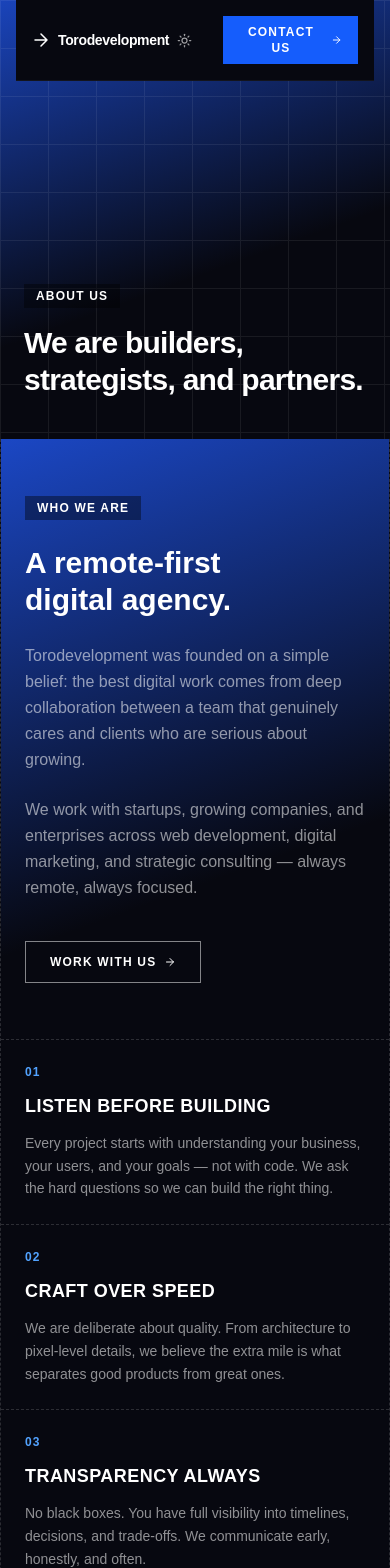
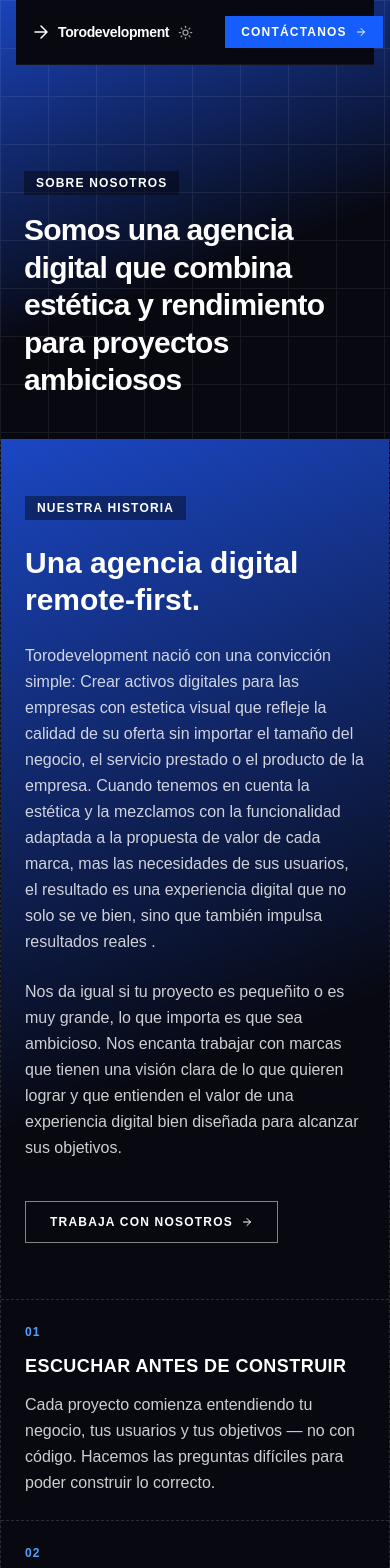
Before and after one commit to Torodevconsulting/torodevelopment-website-react, a React (Vite) app: page /about in a window 390 px wide. Shown: the top 1568 px of the page. Built offline with nearby package versions, Linux system fonts and the light colour scheme; no server answers.

Commit message:
translate website content to Spanish; update titles, descriptions, and navigation links for localization

```diff
--- a/index.html
+++ b/index.html
@@ -1,10 +1,10 @@
 <!doctype html>
-<html lang="en">
+<html lang="es">
   <head>
     <meta charset="UTF-8" />
     <link rel="icon" type="image/svg+xml" href="/favicon.svg" />
     <meta name="viewport" content="width=device-width, initial-scale=1.0" />
-    <title>Torodevelopment — Web &amp; Digital Marketing Agency</title>
+    <title>Toro Development - Agencia Web y Marketing</title>
     <!-- Google Tag Manager -->
     <script>
     (function(w,d,s,l,i){w[l]=w[l]||[];w[l].push({'gtm.start':
--- a/src/components/AboutPreview.tsx
+++ b/src/components/AboutPreview.tsx
@@ -13,10 +13,10 @@ const fadeUp = {
 }
 
 const STATS = [
-  { value: '3+', label: 'Years of experience' },
-  { value: '20+', label: 'Projects delivered' },
+  { value: '3+', label: 'Años de experiencia' },
+  { value: '20+', label: 'Proyectos entregados' },
   { value: '100%', label: 'Remote-first' },
-  { value: '3', label: 'Core services' },
+  { value: '3', label: 'Servicios principales' },
 ]
 
 export default function AboutPreview() {
@@ -66,21 +66,21 @@ export default function AboutPreview() {
             viewport={{ once: true }} custom={0}
             className="mb-6 inline-block bg-black/10 dark:bg-black/40 px-3 py-1 text-xs font-bold uppercase tracking-widest text-[#1d1d1f] dark:text-white w-fit"
           >
-            About Us
+            Nosotros
           </motion.span>
           <motion.h2
             variants={fadeUp} initial="hidden" whileInView="visible"
             viewport={{ once: true }} custom={1}
             className="mb-5 text-2xl sm:text-3xl font-bold leading-tight text-[#1d1d1f] dark:text-white"
           >
-            A team that listens,<br />builds, and delivers.
+            Un equipo que escucha,<br />construye y entrega.
           </motion.h2>
           <motion.p
             variants={fadeUp} initial="hidden" whileInView="visible"
             viewport={{ once: true }} custom={2}
             className="mb-8 text-sm leading-relaxed text-[#6e6e73] dark:text-white/55"
           >
-            We are a remote-first digital agency combining web development, performance marketing, and strategic consulting. Every project is treated as a long-term partnership — not a transaction.
+            Somos una agencia digital remote-first que combina desarrollo web, marketing de rendimiento y consultoría estratégica. Cada proyecto se trata como una alianza a largo plazo — no como una transacción.
           </motion.p>
           <motion.button
             variants={fadeUp} initial="hidden" whileInView="visible"
@@ -88,7 +88,7 @@ export default function AboutPreview() {
             onClick={() => navigate('/about')}
             className="flex items-center gap-2 w-fit border border-[#1d1d1f]/40 dark:border-white/50 px-6 py-3 text-xs font-bold uppercase tracking-widest text-[#1d1d1f] dark:text-white hover:bg-[#1d1d1f] hover:text-white dark:hover:bg-white dark:hover:text-black transition-colors"
           >
-            Learn more <ArrowRight size={12} />
+            Saber más <ArrowRight size={12} />
           </motion.button>
         </div>
 
--- a/src/components/Footer.tsx
+++ b/src/components/Footer.tsx
@@ -2,15 +2,15 @@ import { useNavigate } from 'react-router-dom'
 import { ArrowRight } from 'lucide-react'
 
 const NAV_LINKS = [
-  { label: 'Home', href: '/', internal: true },
-  { label: 'About Us', href: '#about', internal: false },
-  { label: 'Our Services', href: '#services', internal: false },
-  { label: 'Contact', href: '/contact', internal: true },
+  { label: 'Inicio', href: '/', internal: true },
+  { label: 'Nosotros', href: '#about', internal: false },
+  { label: 'Servicios', href: '#services', internal: false },
+  { label: 'Contacto', href: '/contact', internal: true },
 ]
 
 const LEGAL_LINKS = [
-  { label: 'Privacy Policy', href: '/privacy' },
-  { label: 'FAQs', href: '/faqs' },
+  { label: 'Política de privacidad', href: '/privacy' },
+  { label: 'Preguntas frecuentes', href: '/faqs' },
 ]
 
 const SOCIAL_LINKS = [
@@ -73,7 +73,7 @@ export default function Footer() {
             </span>
           </div>
           <p className="text-sm leading-relaxed text-[#6e6e73] dark:text-white/50 max-w-xs">
-            High-performance digital experiences for ambitious brands.
+            Experiencias digitales de alto rendimiento para marcas ambiciosas.
           </p>
           {/* Social links */}
           <div className="flex items-center gap-4">
@@ -144,13 +144,13 @@ export default function Footer() {
         {/* CTA col */}
         <div className="flex flex-col gap-4 lg:w-1/4 lg:items-end lg:justify-between">
           <span className="text-xs font-bold uppercase tracking-widest text-[#1d1d1f] dark:text-white">
-            Ready to start?
+            ¿Listo para empezar?
           </span>
           <button
             onClick={() => navigate('/contact')}
             className="flex items-center gap-2 bg-blue-600 px-5 py-3 text-xs font-bold uppercase tracking-widest text-white hover:bg-blue-500 transition-colors w-fit"
           >
-            Contact Us <ArrowRight size={12} />
+            Contáctanos <ArrowRight size={12} />
           </button>
         </div>
 
@@ -159,7 +159,7 @@ export default function Footer() {
       {/* Bottom bar */}
       <div className="flex flex-col sm:flex-row items-center justify-between gap-3 px-6 sm:px-10 lg:px-12 py-5">
         <span className="text-xs text-[#6e6e73] dark:text-white/30">
-          © 2026 Torodevelopment. All rights reserved.
+          © 2026 Torodevelopment. Todos los derechos reservados.
         </span>
         <span className="text-xs text-[#6e6e73] dark:text-white/20 hidden sm:block">
           Built with precision. Deployed with care.
--- a/src/components/Navbar.tsx
+++ b/src/components/Navbar.tsx
@@ -33,10 +33,10 @@ export default function Navbar() {
         {/* Links + toggle */}
         <div className="flex items-center gap-6 sm:gap-8">
           <button onClick={() => navigate('/about')} className="hidden sm:block text-xs font-medium tracking-widest uppercase text-[#6e6e73] dark:text-white/60 hover:text-[#1d1d1f] dark:hover:text-white transition-colors">
-            About Us
+            Nosotros
           </button>
           <a href="#services" className="hidden sm:block text-xs font-medium tracking-widest uppercase text-[#6e6e73] dark:text-white/60 hover:text-[#1d1d1f] dark:hover:text-white transition-colors">
-            Our Services
+            Servicios
           </a>
 
           {/* Theme toggle */}
@@ -54,7 +54,7 @@ export default function Navbar() {
             onClick={() => navigate('/contact')}
             className="flex items-center gap-2 bg-blue-600 px-4 sm:px-5 py-2 text-xs font-bold uppercase tracking-widest text-white hover:bg-blue-500 transition-colors"
           >
-            Contact Us
+            Contáctanos
             <ArrowRight size={12} />
           </button>
         </div>
--- a/src/components/SEO.tsx
+++ b/src/components/SEO.tsx
@@ -7,13 +7,13 @@ interface SEOProps {
   url?: string
 }
 
-const DEFAULT_TITLE = 'Torodevelopment — Web & Digital Marketing Agency'
-const DEFAULT_DESCRIPTION = 'We listen first, then we build. Web development and digital marketing services tailored to your business — from startups to enterprise.'
+const DEFAULT_TITLE = 'Toro Development - Agencia Web y Marketing'
+const DEFAULT_DESCRIPTION = 'Creamos experiencias digitales de alto rendimiento, bellamente diseñadas para marcas ambiciosas — desarrollo web, marketing digital y consultoría estratégica.'
 const DEFAULT_IMAGE = 'https://torodevelop.com/og-image.jpg'
 const SITE_URL = 'https://torodevelop.com'
 
 export default function SEO({ title, description, image, url }: SEOProps) {
-  const fullTitle = title ? `Torodevelopment | ${title}` : DEFAULT_TITLE
+  const fullTitle = title ? `Toro Development | ${title}` : DEFAULT_TITLE
   const metaDescription = description || DEFAULT_DESCRIPTION
   const metaImage = image || DEFAULT_IMAGE
   const metaUrl = url ? `${SITE_URL}${url}` : SITE_URL
@@ -31,7 +31,7 @@ export default function SEO({ title, description, image, url }: SEOProps) {
       <meta property="og:image" content={metaImage} />
       <meta property="og:url" content={metaUrl} />
       <meta property="og:type" content="website" />
-      <meta property="og:site_name" content="Torodevelopment" />
+      <meta property="og:site_name" content="Toro Development" />
 
       {/* Twitter */}
       <meta name="twitter:card" content="summary_large_image" />
--- a/src/pages/About.tsx
+++ b/src/pages/About.tsx
@@ -18,23 +18,23 @@ const fadeUp = {
 const VALUES = [
   {
     num: '01',
-    title: 'Listen before building',
-    desc: 'Every project starts with understanding your business, your users, and your goals — not with code. We ask the hard questions so we can build the right thing.',
+    title: 'Escuchar antes de construir',
+    desc: 'Cada proyecto comienza entendiendo tu negocio, tus usuarios y tus objetivos — no con código. Hacemos las preguntas difíciles para poder construir lo correcto.',
   },
   {
     num: '02',
-    title: 'Craft over speed',
-    desc: 'We are deliberate about quality. From architecture to pixel-level details, we believe the extra mile is what separates good products from great ones.',
+    title: 'Calidad sobre velocidad',
+    desc: 'Somos deliberados en cuanto a la calidad. Desde la arquitectura hasta los detalles a nivel de píxel, creemos que el esfuerzo extra es lo que separa los buenos productos de los excelentes.',
   },
   {
     num: '03',
-    title: 'Transparency always',
-    desc: 'No black boxes. You have full visibility into timelines, decisions, and trade-offs. We communicate early, honestly, and often.',
+    title: 'Transparencia siempre',
+    desc: 'Sin cajas negras. Tienes visibilidad total sobre plazos, decisiones y compromisos. Comunicamos de manera temprana, honesta y frecuente.',
   },
   {
     num: '04',
-    title: 'Long-term thinking',
-    desc: 'We build for what you need now and what you will need later. Scalable architecture, maintainable code, and sustainable growth strategies.',
+    title: 'Visión a largo plazo',
+    desc: 'Construimos para lo que necesitas ahora y lo que necesitarás después. Arquitectura escalable, código mantenible y estrategias de crecimiento sostenible.',
   },
 ]
 
@@ -50,8 +50,8 @@ export default function About() {
   return (
     <div className="bg-[#f5f5f7] dark:bg-[#070810] text-[#1d1d1f] dark:text-white min-h-screen">
       <SEO
-        title="About Us"
-        description="We are Torodevelopment — a remote-first digital agency building high-performance web products and growth strategies for ambitious brands."
+        title="Nosotros"
+        description="Somos Torodevelopment — una agencia digital remote-first que construye productos web de alto rendimiento y estrategias de crecimiento para marcas ambiciosas."
         url="/about"
       />
       <Navbar />
@@ -95,14 +95,14 @@ export default function About() {
             transition={{ duration: 0.5, delay: 0.5, ease: 'easeOut' }}
             className="mb-4 inline-block bg-white/10 dark:bg-black/40 px-3 py-1 text-xs font-bold uppercase tracking-widest text-white"
           >
-            About Us
+            Sobre Nosotros
           </motion.span>
           <motion.h1
             initial={{ opacity: 0, y: 20 }} animate={{ opacity: 1, y: 0 }}
             transition={{ duration: 0.6, delay: 0.65, ease: 'easeOut' }}
             className="text-3xl sm:text-4xl lg:text-5xl font-bold leading-tight tracking-tight text-white"
           >
-            We are builders,<br className="hidden sm:block" /> strategists, and partners.
+            Somos una agencia digital<br className="hidden sm:block" /> que combina estética y rendimiento <br /> para proyectos ambiciosos
           </motion.h1>
         </div>
       </section>
@@ -124,28 +124,30 @@ export default function About() {
                   viewport={{ once: true }} custom={0}
                   className="mb-6 inline-block bg-black/10 dark:bg-black/40 px-3 py-1 text-xs font-bold uppercase tracking-widest text-[#1d1d1f] dark:text-white"
                 >
-                  Who we are
+                  Nuestra historia
                 </motion.span>
                 <motion.h2
                   variants={fadeUp} initial="hidden" whileInView="visible"
                   viewport={{ once: true }} custom={1}
                   className="mb-6 text-3xl lg:text-4xl font-bold leading-tight text-[#1d1d1f] dark:text-white"
                 >
-                  A remote-first<br />digital agency.
+                  Una agencia digital<br />remote-first.
                 </motion.h2>
                 <motion.p
                   variants={fadeUp} initial="hidden" whileInView="visible"
                   viewport={{ once: true }} custom={2}
-                  className="mb-6 text-base leading-relaxed text-[#6e6e73] dark:text-white/55"
+                  className="mb-6 text-base leading-relaxed text-[#6e6e73] dark:text-white/80"
                 >
-                  Torodevelopment was founded on a simple belief: the best digital work comes from deep collaboration between a team that genuinely cares and clients who are serious about growing.
+                  Torodevelopment nació con una convicción simple: Crear activos digitales para las empresas con estetica visual que refleje la calidad de su oferta sin importar el tamaño del negocio, el servicio prestado o el producto de la empresa.
+                  Cuando tenemos en cuenta la estética y la mezclamos con la funcionalidad adaptada a la propuesta de valor de cada marca, mas las necesidades de sus usuarios, el resultado es una experiencia digital que no solo se ve bien, sino que también impulsa resultados reales
+                  .
                 </motion.p>
                 <motion.p
                   variants={fadeUp} initial="hidden" whileInView="visible"
                   viewport={{ once: true }} custom={3}
-                  className="mb-10 text-base leading-relaxed text-[#6e6e73] dark:text-white/55"
+                  className="mb-10 text-base leading-relaxed text-[#6e6e73] dark:text-white/80"
                 >
-                  We work with startups, growing companies, and enterprises across web development, digital marketing, and strategic consulting — always remote, always focused.
+                  Nos da igual si tu proyecto es pequeñito o es muy grande, lo que importa es que sea ambicioso. Nos encanta trabajar con marcas que tienen una visión clara de lo que quieren lograr y que entienden el valor de una experiencia digital bien diseñada para alcanzar sus objetivos.
                 </motion.p>
                 <motion.button
                   variants={fadeUp} initial="hidden" whileInView="visible"
@@ -153,7 +155,7 @@ export default function About() {
                   onClick={() => navigate('/contact')}
                   className="flex items-center gap-2 border border-[#1d1d1f]/40 dark:border-white/50 px-6 py-3 text-xs font-bold uppercase tracking-widest text-[#1d1d1f] dark:text-white hover:bg-[#1d1d1f] hover:text-white dark:hover:bg-white dark:hover:text-black transition-colors"
                 >
-                  Work with us <ArrowRight size={12} />
+                  Trabaja con nosotros <ArrowRight size={12} />
                 </motion.button>
               </div>
               <div className="hidden lg:block" />
@@ -175,7 +177,7 @@ export default function About() {
                 <h3 className="text-lg font-bold uppercase tracking-wide text-[#1d1d1f] dark:text-white">
                   {item.title}
                 </h3>
-                <p className="text-sm leading-relaxed text-[#6e6e73] dark:text-white/55">
+                <p className="text-base leading-relaxed text-[#8e8e93] dark:text-white/80">
                   {item.desc}
                 </p>
               </motion.div>
--- a/src/pages/Contact.tsx
+++ b/src/pages/Contact.tsx
@@ -70,8 +70,8 @@ export default function Contact() {
   return (
     <div className="bg-[#f5f5f7] dark:bg-[#070810] text-[#1d1d1f] dark:text-white min-h-screen">
       <SEO
-        title="Contact"
-        description="Get in touch with Torodevelopment. Tell us about your project and we'll reply within 24 hours."
+        title="Contacto"
+        description="Ponte en contacto con Torodevelopment. Cuéntanos sobre tu proyecto y te responderemos en menos de 24 horas."
         url="/contact"
       />
       <Navbar />
@@ -126,7 +126,7 @@ export default function Contact() {
             transition={{ duration: 0.5, delay: 0.5, ease: 'easeOut' }}
             className="mb-4 inline-block bg-white/10 dark:bg-black/40 px-3 py-1 text-xs font-bold uppercase tracking-widest text-white dark:text-white"
           >
-            Contact
+            Contacto
           </motion.span>
           <motion.h1
             initial={{ opacity: 0, y: 20 }}
@@ -134,7 +134,7 @@ export default function Contact() {
             transition={{ duration: 0.6, delay: 0.65, ease: 'easeOut' }}
             className="text-3xl sm:text-4xl lg:text-5xl font-bold leading-tight tracking-tight text-white"
           >
-            Let's build something<br className="hidden sm:block" /> together.
+            Construyamos algo<br className="hidden sm:block" /> juntos.
           </motion.h1>
         </div>
       </section>
@@ -156,21 +156,21 @@ export default function Contact() {
                   viewport={{ once: true }} custom={0}
                   className="mb-6 inline-block bg-black/10 dark:bg-black/40 px-3 py-1 text-xs font-bold uppercase tracking-widest text-[#1d1d1f] dark:text-white"
                 >
-                  Get in touch
+                  Hablemos
                 </motion.span>
                 <motion.h2
                   variants={fadeUp} initial="hidden" whileInView="visible"
                   viewport={{ once: true }} custom={1}
                   className="mb-6 text-3xl lg:text-4xl font-bold leading-tight text-[#1d1d1f] dark:text-white"
                 >
-                  Tell us about<br />your project.
+                  Cuéntanos sobre<br />tu proyecto.
                 </motion.h2>
                 <motion.p
                   variants={fadeUp} initial="hidden" whileInView="visible"
                   viewport={{ once: true }} custom={2}
                   className="mb-10 text-base leading-relaxed text-[#6e6e73] dark:text-white/55"
                 >
-                  We read every message and reply within 24 hours. Share as much detail as you like — the more context, the better the conversation.
+                  Leemos cada mensaje y respondemos en menos de 24 horas. Comparte todos los detalles que quieras — cuanto más contexto, mejor la conversación.
                 </motion.p>
 
                 {/* Contact details */}
@@ -180,7 +180,7 @@ export default function Contact() {
                   className="flex flex-col gap-3 text-xs font-medium tracking-widest uppercase text-[#6e6e73] dark:text-white/40"
                 >
 
-                  <span>Available worldwide · Remote-first</span>
+                  <span>Disponibles en todo el mundo · Remote-first</span>
                 </motion.div>
               </div>
               <div className="hidden lg:block" />
@@ -198,19 +198,19 @@ export default function Contact() {
                   className="flex flex-col gap-4"
                 >
                   <span className="inline-block bg-blue-600/10 dark:bg-blue-500/15 px-3 py-1 text-xs font-bold uppercase tracking-widest text-blue-700 dark:text-blue-400 w-fit">
-                    Message sent
+                    Mensaje enviado
                   </span>
                   <h3 className="text-2xl font-bold text-[#1d1d1f] dark:text-white">
-                    Thanks — we'll be in touch soon.
+                    Gracias — nos pondremos en contacto pronto.
                   </h3>
                   <p className="text-sm text-[#6e6e73] dark:text-white/50 leading-relaxed">
-                    We received your message and will reply within 24 hours.
+                    Recibimos tu mensaje y responderemos en menos de 24 horas.
                   </p>
                   <button
                     onClick={() => setFormState('idle')}
                     className="mt-4 w-fit flex items-center gap-2 border border-[#1d1d1f]/40 dark:border-white/30 px-5 py-2.5 text-xs font-bold uppercase tracking-widest text-[#1d1d1f] dark:text-white hover:bg-[#1d1d1f] hover:text-white dark:hover:bg-white dark:hover:text-black transition-colors"
                   >
-                    Send another <ArrowRight size={12} />
+                    Enviar otro <ArrowRight size={12} />
                   </button>
                 </motion.div>
               ) : (
@@ -219,7 +219,7 @@ export default function Contact() {
                   <div className="grid grid-cols-1 sm:grid-cols-2 gap-5">
                     <div className="flex flex-col gap-1.5">
                       <label className="text-xs font-bold uppercase tracking-widest text-[#6e6e73] dark:text-white/50">
-                        Name <span className="text-blue-600 dark:text-blue-400">*</span>
+                        Nombre <span className="text-blue-600 dark:text-blue-400">*</span>
                       </label>
                       <input
                         name="name"
@@ -233,7 +233,7 @@ export default function Contact() {
                     </div>
                     <div className="flex flex-col gap-1.5">
                       <label className="text-xs font-bold uppercase tracking-widest text-[#6e6e73] dark:text-white/50">
-                        Phone <span className="text-blue-600 dark:text-blue-400">*</span>
+                        Teléfono <span className="text-blue-600 dark:text-blue-400">*</span>
                       </label>
                       <input
                         name="phone"
@@ -251,7 +251,7 @@ export default function Contact() {
                   <div className="grid grid-cols-1 sm:grid-cols-2 gap-5">
                     <div className="flex flex-col gap-1.5">
                       <label className="text-xs font-bold uppercase tracking-widest text-[#6e6e73] dark:text-white/50">
-                        Email <span className="text-blue-600 dark:text-blue-400">*</span>
+                        Correo electrónico <span className="text-blue-600 dark:text-blue-400">*</span>
                       </label>
                       <input
                         name="email"
@@ -265,7 +265,7 @@ export default function Contact() {
                     </div>
                     <div className="flex flex-col gap-1.5">
                       <label className="text-xs font-bold uppercase tracking-widest text-[#6e6e73] dark:text-white/50">
-                        Company
+                        Empresa
                       </label>
                       <input
                         name="company"
@@ -281,13 +281,13 @@ export default function Contact() {
                   {/* Message */}
                   <div className="flex flex-col gap-1.5">
                     <label className="text-xs font-bold uppercase tracking-widest text-[#6e6e73] dark:text-white/50">
-                      Message <span className="text-blue-600 dark:text-blue-400">*</span>
+                      Mensaje <span className="text-blue-600 dark:text-blue-400">*</span>
                     </label>
                     <textarea
                       name="message"
                       required
                       rows={6}
-                      placeholder="Tell us what you're working on, your timeline, and any relevant details..."
+                      placeholder="Cuéntanos en qué estás trabajando, tu plazo y cualquier detalle relevante..."
                       value={form.message}
                       onChange={handleChange}
                       className={`${inputClass} resize-none`}
@@ -306,7 +306,7 @@ export default function Contact() {
                     />
                   <div className="flex items-center justify-between pt-2">
                     <p className="text-xs text-[#6e6e73] dark:text-white/30">
-                      <span className="text-blue-600 dark:text-blue-400">*</span> Required fields
+                      <span className="text-blue-600 dark:text-blue-400">*</span> Campos requeridos
                     </p>
                     <button
                       type="submit"
@@ -314,9 +314,9 @@ export default function Contact() {
                       className="flex items-center gap-2 bg-blue-600 px-6 py-3 text-xs font-bold uppercase tracking-widest text-white hover:bg-blue-500 transition-colors disabled:opacity-50 disabled:pointer-events-none"
                     >
                       {formState === 'loading' ? (
-                        <>Sending <Loader2 size={12} className="animate-spin" /></>
+                        <>Enviando <Loader2 size={12} className="animate-spin" /></>
                       ) : (
-                        <>Send message <ArrowRight size={12} /></>
+                        <>Enviar mensaje <ArrowRight size={12} /></>
                       )}
                     </button>
                   </div>
```
Also changed, not shown: src/pages/Home.tsx (+22 -22 lines).
